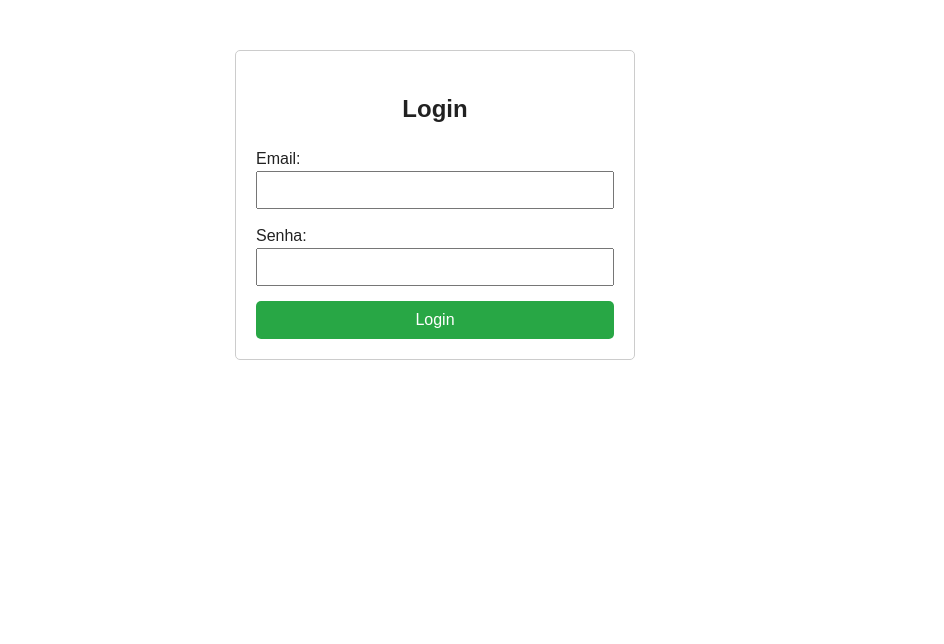
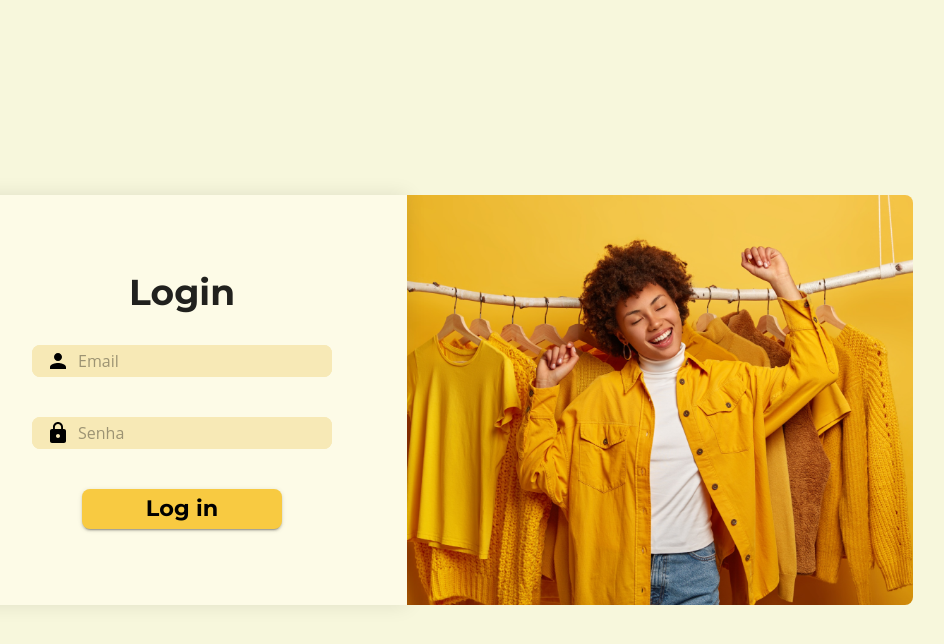
Before and after one commit to Pedro-bnogueira/Loja-Roupas-UFSCar-Front, a React (Create React App) app: page /login in a window 1280 px wide. Shown: the top 644 px of the page, without its empty margins (205-1149 px from the left). Built offline with nearby package versions, Linux system fonts and the light colour scheme.

Commit message:
criação da tela de login final

```diff
--- a/src/index.css
+++ b/src/index.css
@@ -1,3 +1,5 @@
+@import url('https://fonts.googleapis.com/css2?family=Montserrat:wght@400;700&display=swap');
+
 body {
   margin: 0;
   font-family: -apple-system, BlinkMacSystemFont, 'Segoe UI', 'Roboto', 'Oxygen',
--- a/src/pages/Login.js
+++ b/src/pages/Login.js
@@ -1,121 +1,227 @@
 // src/components/Login.js
 
-import React, { useState } from 'react';
-import axios from 'axios';
+import React, { useState } from "react";
+import axios from "axios";
+import {
+    Box,
+    Paper,
+    Typography,
+    TextField,
+    Button,
+    InputAdornment,
+    useTheme,
+    Alert,
+} from "@mui/material";
+import { styled } from "@mui/system";
+import PersonIcon from "@mui/icons-material/Person";
+import LockIcon from "@mui/icons-material/Lock";
+import roupaImg from "../assets/img/roupa.png";
+
 const url = process.env.REACT_APP_API_URL ? process.env.REACT_APP_API_URL : "";
 
-const Login = () => {
-  // Estados para armazenar email, senha e mensagens
-  const [email, setEmail] = useState('');
-  const [password, setPassword] = useState('');
+// Container geral, fundo amarelo pastel
+const Container = styled("div")(({ theme }) => ({
+    display: "flex",
+    minHeight: "100vh",
+    backgroundColor: "#f7f7dc", // amarelo pastel leve, ajuste conforme necessário
+    alignItems: "center",
+    justifyContent: "center",
+}));
 
-  const [error, setError] = useState('');
-  const [success, setSuccess] = useState('');
+// Caixa da esquerda onde fica o formulário
+const FormCard = styled(Paper)(({ theme }) => ({
+    width: "50%",
+    maxWidth: "450px",
+    height: "410px",
+    backgroundColor: "#fdfbe7", // um off-white/amarelo bem claro para destacar do fundo
+    padding: theme.spacing(4),
+    borderRadius: "8px 0px 0px 8px",
+    boxShadow: "0 0 20px rgba(0,0,0,0.1)",
+    position: "relative",
+    zIndex: 2, // fica acima da imagem
+    [theme.breakpoints.down("md")]: {
+        width: "90%",
+    },
+}));
 
-  // Função para lidar com o envio do formulário
+// Seção da direita com a imagem
+const Image = styled(Box)(({ theme }) => ({
+    width: "506px",
+    height: "100%",
+    // backgroundColor: "#444444",
+    backgroundSize: "cover",
+    backgroundPosition: "center",
+    borderRadius: "0 8px 8px 0",
+    [theme.breakpoints.down("md")]: {
+        display: "none",
+    },
+}));
+
+export default function Login() {
+    const theme = useTheme();
+    const [email, setEmail] = useState("");
+    const [password, setPassword] = useState("");
+    const [error, setError] = useState("");
+    const [success, setSuccess] = useState("");
+
     const handleSubmit = async (e) => {
-    e.preventDefault(); // Previne o comportamento padrão do formulário
-    setError('');
-    setSuccess('');
+        e.preventDefault();
+        setError("");
+        setSuccess("");
 
         try {
-      // Envia uma requisição POST para /api/sign com email e senha
             const response = await axios.post(
-        url + '/api/sign',
+                url + "/api/sign",
                 { email, password },
-        { withCredentials: true } // Importante para enviar e receber cookies
+                { withCredentials: true }
             );
 
             if (response.status === 200) {
-        setSuccess('Login realizado com sucesso!');
-        window.location = '/'
-        // Redirecionar o usuário ou atualizar o estado da aplicação conforme necessário
+                setSuccess("Login realizado com sucesso!");
+                window.location = "/";
             }
         } catch (err) {
             if (err.response) {
-        // Erro retornado pelo servidor
-        setError(err.response.data.message || 'Falha no login.');
+                setError(err.response.data.message || "Falha no login.");
             } else {
-        // Erro de rede ou outro erro inesperado
-        setError('Ocorreu um erro. Por favor, tente novamente.');
+                setError("Ocorreu um erro. Por favor, tente novamente.");
             }
         }
     };
-
+    console.log(roupaImg);
     return (
-    <div style={styles.container}>
-      <h2>Login</h2>
-      {error && <p style={styles.error}>{error}</p>}
-      {success && <p style={styles.success}>{success}</p>}
-      <form onSubmit={handleSubmit} style={styles.form}>
-        <div style={styles.inputGroup}>
-          <label htmlFor="email">Email:</label>
-          <input
-            type="email"
-            id="email"
+        <Container>
+            <FormCard elevation={0} sx={{
+              display: 'flex',
+              flexDirection: 'column',
+              textAlign: 'center',
+              alignItems: 'center',
+              justifyContent: 'center'
+            }}>
+                <Typography
+                    variant="h3"
+                    component="h1"
+                    sx={{
+                        fontSize: '36px',
+                        mb: 4,
+                        fontFamily: "Montserrat, sans-serif",
+                        fontWeight: 700,
+                    }}
+                >
+                    Login
+                </Typography>
+                {error && (
+                    <Alert severity="error" sx={{ mb: 2 }}>
+                        {error}
+                    </Alert>
+                )}
+                {success && (
+                    <Alert severity="success" sx={{ mb: 2 }}>
+                        {success}
+                    </Alert>
+                )}
+                <Box
+                    component="form"
+                    onSubmit={handleSubmit}
+                    width="300px"
+                    sx={{
+                        display: "flex",
+                        flexDirection: "column",
+                        gap: 5,
+                        alignItems: "center",
+                    }}
+                >
+                    <TextField
+                        variant="outlined"
+                        placeholder="Email"
                         value={email}
                         onChange={(e) => setEmail(e.target.value)}
+                        fullWidth
                         required
-            style={styles.input}
+                        InputProps={{
+                            startAdornment: (
+                                <InputAdornment position="start">
+                                    <PersonIcon sx={{ color: "#000" }} />
+                                </InputAdornment>
+                            ),
+                        }}
+                        sx={{
+
+                          "& .MuiOutlinedInput-root": {
+                              height: "32px",
+                              borderRadius: "8px",
+                              backgroundColor: '#F7E9B6',
+                              // Cor padrão da borda
+                              "& fieldset": {
+                                borderColor: "#F7E9B6",
+                              },
+                              // Cor quando está ativo/focado
+                              "&.Mui-focused fieldset": {
+                                borderColor: "#222", // Substitua pela cor desejada
+                                borderWidth: "2px", // Pode ajustar a espessura se necessário
+                              },
+                            },
+                          }}
                           />
-        </div>
-        <div style={styles.inputGroup}>
-          <label htmlFor="password">Senha:</label>
-          <input
+
+                    <TextField
+                        variant="outlined"
+                        placeholder="Senha"
                         type="password"
-            id="password"
                         value={password}
                         onChange={(e) => setPassword(e.target.value)}
+                        fullWidth
                         required
-            style={styles.input}
+                        InputProps={{
+                          startAdornment: (
+                            <InputAdornment position="start">
+                                    <LockIcon sx={{ color: "#000" }} />
+                                </InputAdornment>
+                            ),
+                          }}
+                          sx={{
+
+                            "& .MuiOutlinedInput-root": {
+                                height: "32px",
+                                borderRadius: "8px",
+                                backgroundColor: '#F7E9B6',
+                                // Cor padrão da borda
+                                "& fieldset": {
+                                    borderColor: "#F7E9B6",
+                                },
+                                // Cor quando está ativo/focado
+                                "&.Mui-focused fieldset": {
+                                    borderColor: "#222", // Substitua pela cor desejada
+                                    borderWidth: "2px", // Pode ajustar a espessura se necessário
+                                },
+                            },
+                        }}
                     />
-        </div>
-        <button type="submit" style={styles.button}>Login</button>
-      </form>
-    </div>
+
+                    <Button
+                        type="submit"
+                        variant="contained"
+                        sx={{
+                            width: "200px",
+                            py: 0,
+                            fontFamily: "Montserrat, sans-serif",
+                            fontSize: "1.4rem",
+                            fontWeight: 700,
+                            textTransform: "none",
+                            backgroundColor: "#F8CA41", // amarelo mais vivo
+                            color: "#000", // texto preto
+                            borderRadius: "8px",
+                            "&:hover": {
+                                backgroundColor: "#F8CA41", // um tom mais escuro
+                            },
+                        }}
+                    >
+                        Log in
+                    </Button>
+                </Box>
+            </FormCard>
+
+            <Image component="img" src={roupaImg} alt="Imagem de roupa" />
+        </Container>
     );
-};
-
-// Estilos simples para o componente
-const styles = {
-  container: {
-    maxWidth: '400px',
-    margin: '50px auto',
-    padding: '20px',
-    border: '1px solid #ccc',
-    borderRadius: '5px',
-    textAlign: 'center',
-    fontFamily: 'Arial, sans-serif'
-  },
-  form: {
-    display: 'flex',
-    flexDirection: 'column',
-    gap: '15px'
-  },
-  inputGroup: {
-    display: 'flex',
-    flexDirection: 'column',
-    textAlign: 'left'
-  },
-  input: {
-    padding: '8px',
-    fontSize: '16px'
-  },
-  button: {
-    padding: '10px',
-    fontSize: '16px',
-    backgroundColor: '#28a745',
-    color: 'white',
-    border: 'none',
-    borderRadius: '5px',
-    cursor: 'pointer'
-  },
-  error: {
-    color: 'red'
-  },
-  success: {
-    color: 'green'
 }
-};
-
-export default Login;
```
Also changed, not shown: src/assets/img/roupa.png (added). Lines whose indentation alone changed are shown as unchanged.
